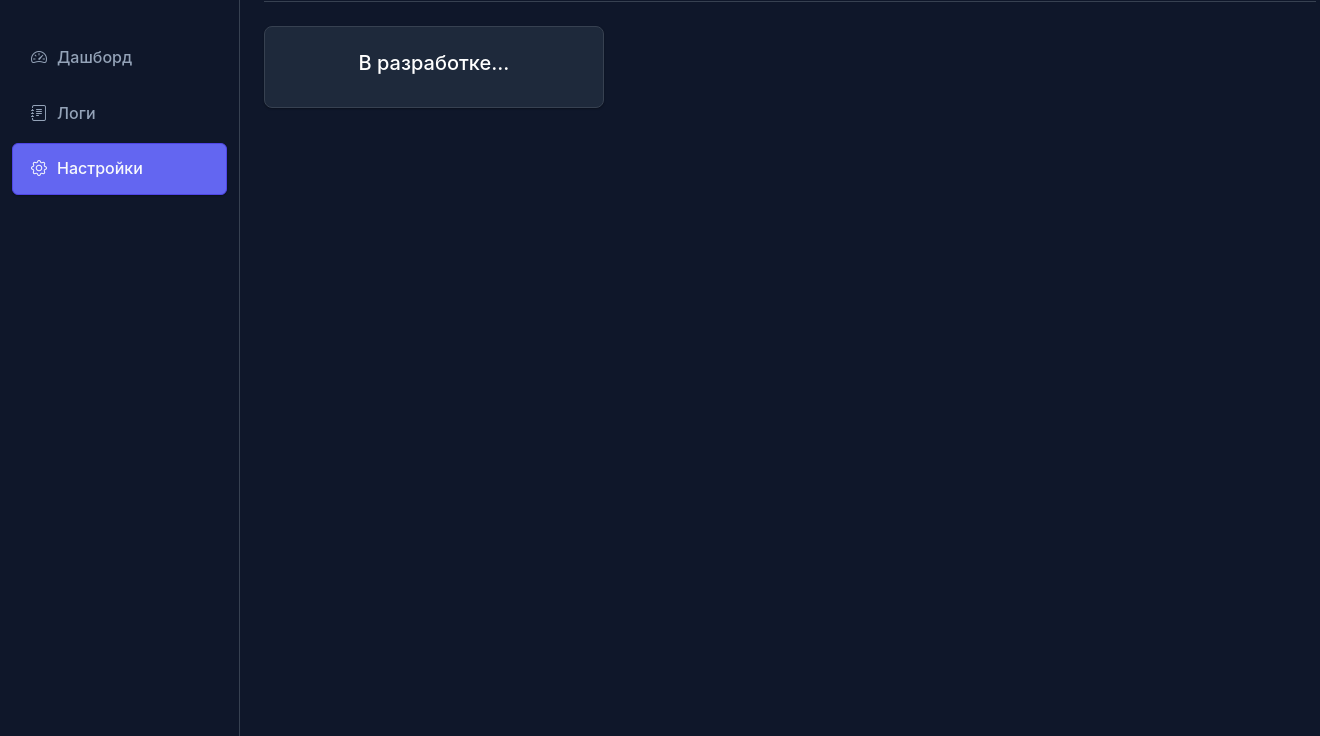
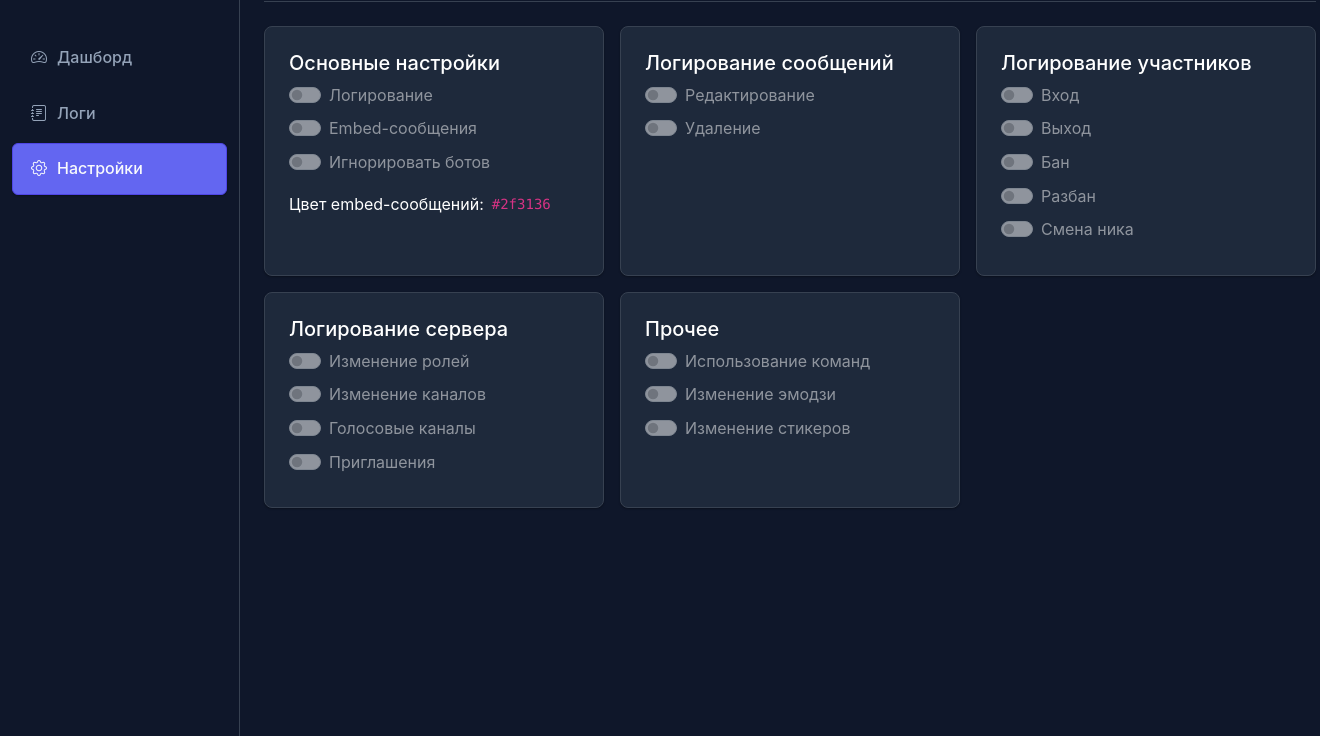
Before and after one commit to Dimentiy-cmd/Discord-Log-Hub, a Flask app: page /settings in a window 1320 px wide. Shown: the part 64-800 px from the top of the page. Run offline with Flask 3, Linux system fonts and the light colour scheme; the visitor is signed in with stand-in values (Sample User, id 1); data that the repository does not hold is empty; parts of the project's set-up code (start-up, migrations or seed data) failed here and were passed over.

Commit message:
Добавлена страница для отображения настроек

```diff
--- a/templates/settings.html
+++ b/templates/settings.html
@@ -15,15 +15,70 @@
         <div class="row">
             {% include 'includes/sidebar.html' %}
             <main class="col-md-9 col-lg-10 px-md-4 py-4">
+                {% macro switch(id, label, value) %}
+                <div class="form-check form-switch mb-2">
+                    <input class="form-check-input" type="checkbox" role="switch" id="{{ id }}" {% if value %}checked{% endif %} disabled>
+                    <label class="form-check-label" for="{{ id }}">{{ label }}</label>
+                </div>
+                {% endmacro %}
                 <section>
                     <h2 class="h4 mb-4 text-primary">
                         <i class="bi bi-gear me-2"></i> Настройки
                     </h2>
                     <div class="row g-3 mb-4">
-                        <div class="col-md-4">
-                            <div class="card bg-secondary text-white">
+                        <div class="col-md-6 col-lg-4">
+                            <div class="card bg-secondary text-white h-100">
                                 <div class="card-body">
-                                    <h5 class="card-title">В разработке...</h5>
+                                    <h5 class="card-title text-start">Основные настройки</h5>
+                                    {{ switch('enabled', 'Логирование', settings and settings['enabled']) }}
+                                    {{ switch('use_embed', 'Embed-сообщения', settings and settings['use_embed']) }}
+                                    {{ switch('ignore_bots', 'Игнорировать ботов', settings and settings['ignore_bots']) }}
+                                    <div class="d-flex align-items-center mt-3">
+                                        <span class="me-2">Цвет embed-сообщений:</span>
+                                        <code>{{ settings['system_color'] if settings else '#2f3136' }}</code>
+                                    </div>
+                                </div>
+                            </div>
+                        </div>
+                        <div class="col-md-6 col-lg-4">
+                            <div class="card bg-secondary text-white h-100">
+                                <div class="card-body">
+                                    <h5 class="card-title text-start">Логирование сообщений</h5>
+                                    {{ switch('log_message_edit', 'Редактирование', settings and settings['log_message_edit']) }}
+                                    {{ switch('log_message_delete', 'Удаление', settings and settings['log_message_delete']) }}
+                                </div>
+                            </div>
+                        </div>
+                        <div class="col-md-6 col-lg-4">
+                            <div class="card bg-secondary text-white h-100">
+                                <div class="card-body">
+                                    <h5 class="card-title text-start">Логирование участников</h5>
+                                    {{ switch('log_member_join', 'Вход', settings and settings['log_member_join']) }}
+                                    {{ switch('log_member_leave', 'Выход', settings and settings['log_member_leave']) }}
+                                    {{ switch('log_member_ban', 'Бан', settings and settings['log_member_ban']) }}
+                                    {{ switch('log_member_unban', 'Разбан', settings and settings['log_member_unban']) }}
+                                    {{ switch('log_member_nickname_change', 'Смена ника', settings and settings['log_member_nickname_change']) }}
+                                </div>
+                            </div>
+                        </div>
+                        <div class="col-md-6 col-lg-4">
+                            <div class="card bg-secondary text-white h-100">
+                                <div class="card-body">
+                                    <h5 class="card-title text-start">Логирование сервера</h5>
+                                    {{ switch('log_role_changes', 'Изменение ролей', settings and settings['log_role_changes']) }}
+                                    {{ switch('log_channel_updates', 'Изменение каналов', settings and settings['log_channel_updates']) }}
+                                    {{ switch('log_voice_channel_events', 'Голосовые каналы', settings and settings['log_voice_channel_events']) }}
+                                    {{ switch('log_invites', 'Приглашения', settings and settings['log_invites']) }}
+                                </div>
+                            </div>
+                        </div>
+                        <div class="col-md-6 col-lg-4">
+                            <div class="card bg-secondary text-white h-100">
+                                <div class="card-body">
+                                    <h5 class="card-title text-start">Прочее</h5>
+                                    {{ switch('log_command_usage', 'Использование команд', settings and settings['log_command_usage']) }}
+                                    {{ switch('log_emoji_changes', 'Изменение эмодзи', settings and settings['log_emoji_changes']) }}
+                                    {{ switch('log_sticker_changes', 'Изменение стикеров', settings and settings['log_sticker_changes']) }}
                                 </div>
                             </div>
                         </div>
@@ -33,5 +88,10 @@
         </div>
     </div>
     <script src="https://cdn.jsdelivr.net/npm/bootstrap@5.3.8/dist/js/bootstrap.bundle.min.js" integrity="sha384-YvpcrYf0tY3lHB60NNkmXc5s9fDVZLESaAA55NDzOxhy9GkcIdslK1eN7N6jIeHz" crossorigin="anonymous"></script>
+    <script>
+        document.querySelectorAll('.color-swatch').forEach(function (el) {
+            el.style.backgroundColor = el.dataset.color;
+        });
+    </script>
 </body>
 </html>
--- a/web.py
+++ b/web.py
@@ -257,7 +257,9 @@ def logs_other():
 @app.route("/settings")
 @checklogin
 def settings():
-    return render_template('settings.html')
+    cursor.execute("SELECT * FROM settings LIMIT 1")
+    settings = cursor.fetchone()
+    return render_template('settings.html', settings=settings)
 
 @app.route('/logout')
 @checklogin
```
